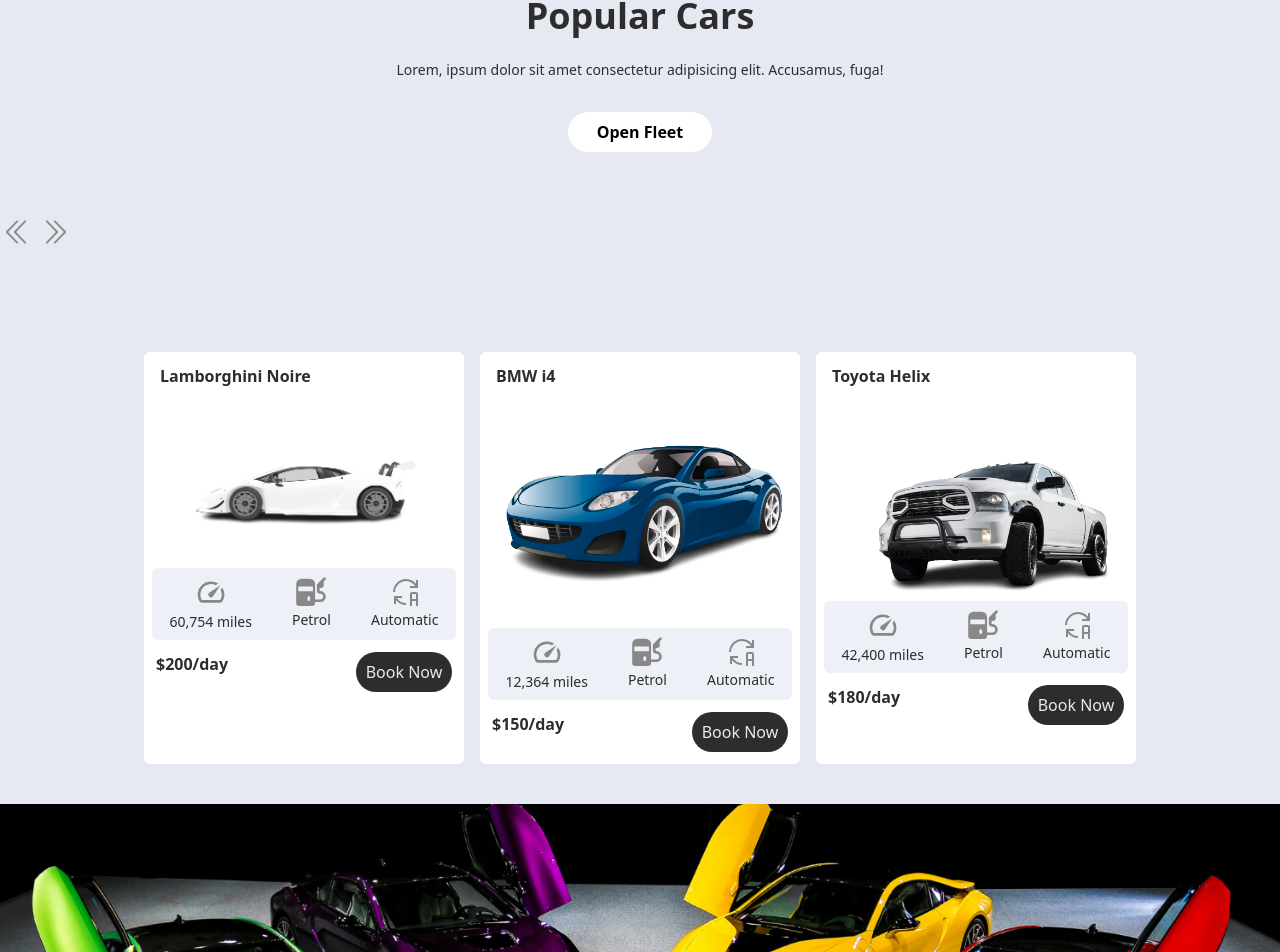
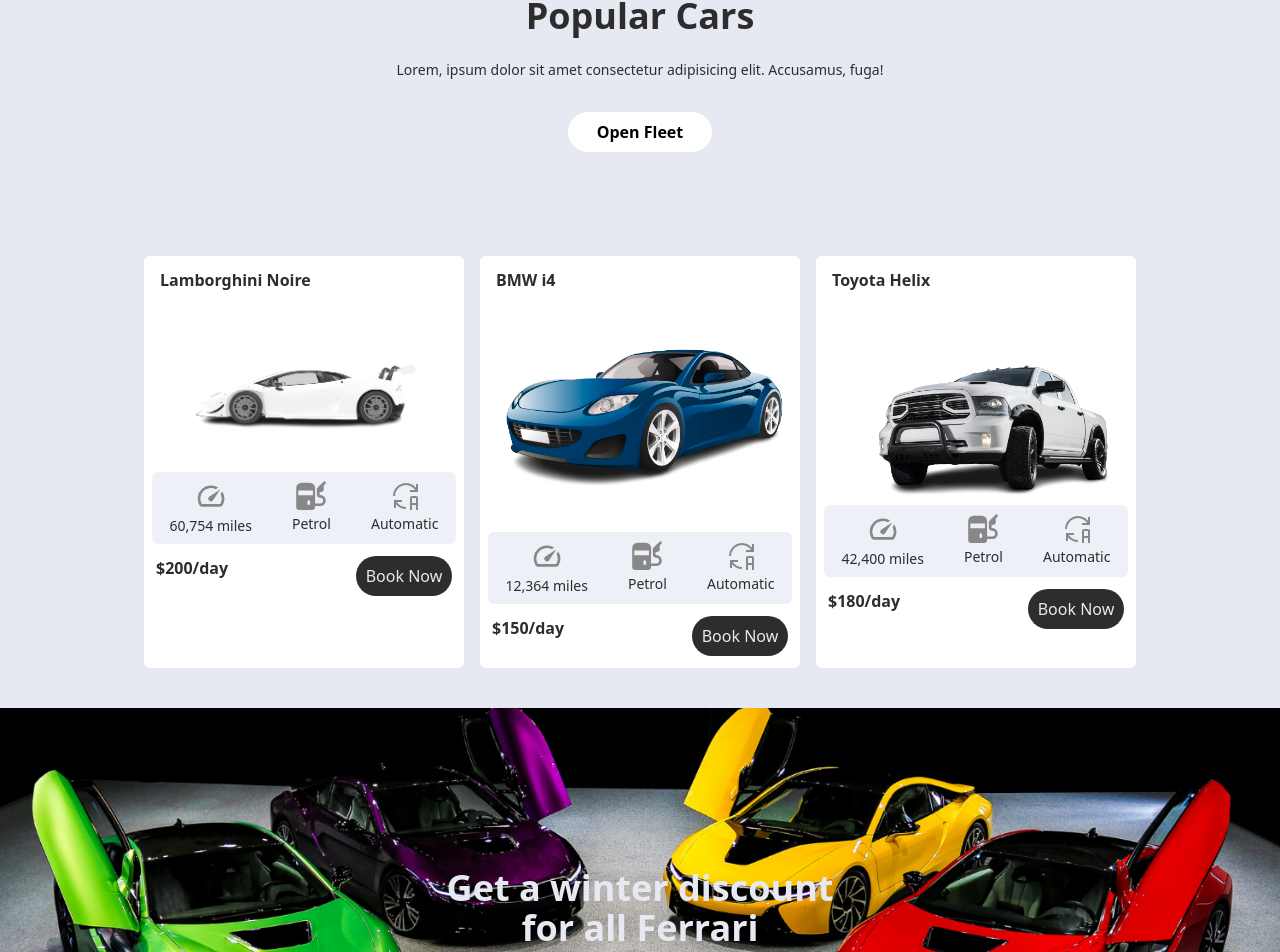
Before and after one commit to Paulhakeem/Dolph, a Nuxt app: page / in a window 1280 px wide. Shown: the part 2284-3236 px from the top of the page. Built offline with nearby package versions, Linux system fonts and the light colour scheme.

Commit message:
finishing responsive in large devices

```diff
--- a/components/popular.vue
+++ b/components/popular.vue
@@ -14,7 +14,7 @@
           Open Fleet
         </button>
 
-        <div id="popularSVG" class="flex gap-2 pt-16">
+        <div id="popularSVG" class="flex gap-2 pt-16 xl:pt-10 xl:hidden">
           <div>
             <svg
               xmlns="http://www.w3.org/2000/svg"
```
